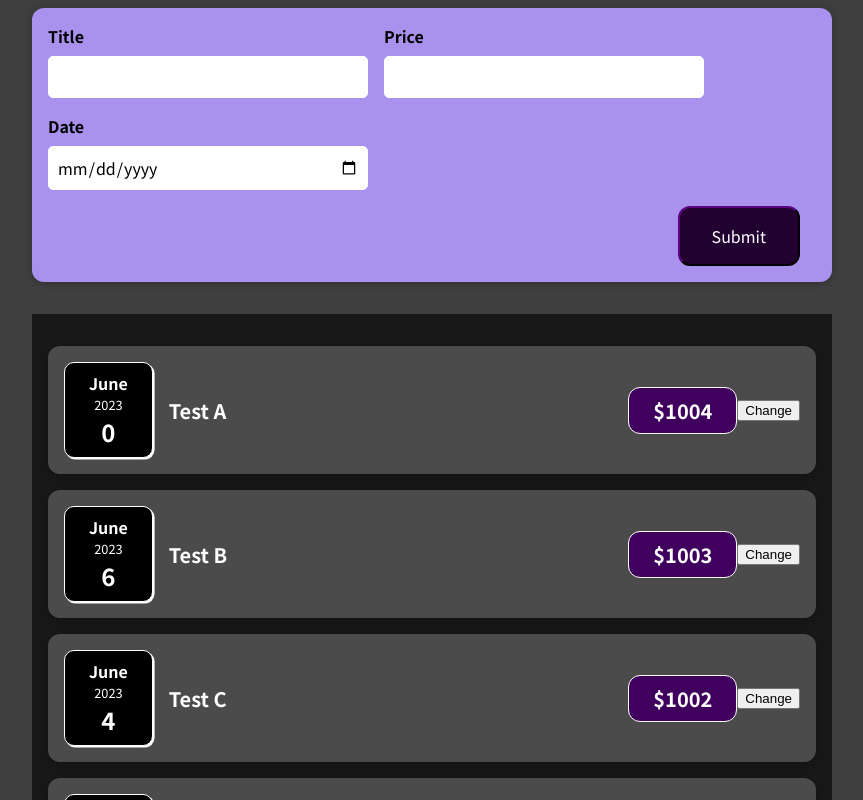
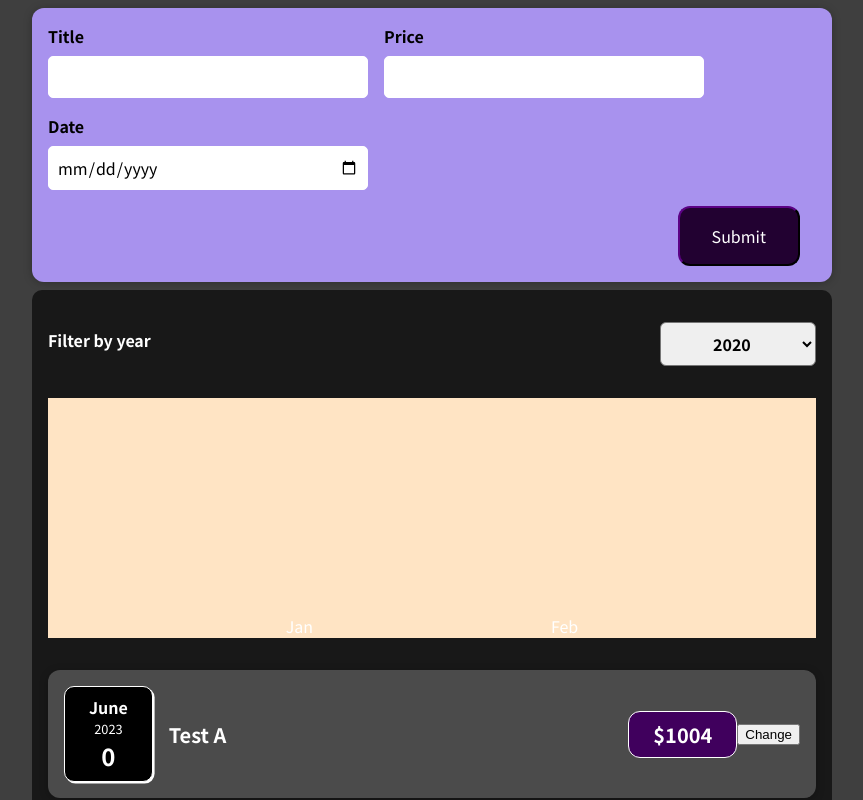
Before and after one commit to LuxuryFi/react-learn, a React (Create React App) app: page / in a window 1280 px wide. Shown: the top 800 px of the page, without its empty margins (208-1071 px from the left). Built offline with nearby package versions, Linux system fonts and the light colour scheme.

Commit message:
Add filter

```diff
--- a/src/App.js
+++ b/src/App.js
@@ -25,10 +25,15 @@
       date: new Date(2023, 5, 23)
     }
   ]
+
+  const filterChangeHandler = () => {
+
+  }
+
   return (
     <div>
       <NewExpense></NewExpense>
-      <Expense expenses={expenses}></Expense>
+      <Expense expenses={expenses} onFilterChange={filterChangeHandler}></Expense>
       <h2>Let's get started!</h2>
     </div>
   );
--- a/src/components/Expenses/Expense.css
+++ b/src/components/Expenses/Expense.css
@@ -1,8 +1,6 @@
 .expense {
-    background-color: #181818;
     padding: 1rem;
     width: 50rem;
     max-width: 95%;
-    margin: 2rem auto;
-
+    margin: 0 auto;
 }
--- a/src/components/Expenses/Expense.js
+++ b/src/components/Expenses/Expense.js
@@ -1,11 +1,19 @@
 import Card from '../UI/Card';
 import './Expense.css'
+import ExpenseFilter from './ExpenseFilter';
 import ExpenseItem from "./ExpenseItem";
 
 export default function Expense (props) {
+    const filterChangeHandler = year => {
+        props.onFilterChange(year);
+    }
+
     const expenses = props.expenses;
     return (
-        <Card className="expense">
+        <div>
+
+            <Card className="expense">
+            <ExpenseFilter onFilterChange={filterChangeHandler}></ExpenseFilter>
             {expenses.map((expense => {
                 return(
                 <ExpenseItem
@@ -13,6 +21,8 @@
             ></ExpenseItem>)
             }))}
         </Card>
+        </div>
+
 
     )
 }
--- /dev/null
+++ b/src/components/Expenses/ExpenseFilter.css
@@ -0,0 +1,36 @@
+.expenses-filter {
+    color: white;
+    margin: 0 auto;
+  }
+
+  .expenses-filter__control {
+    display: flex;
+    width: 100%;
+    padding: 1rem 0;
+    align-items: center;
+    justify-content: space-between;
+    margin: 0 0;
+  }
+
+  .expenses-filter label {
+    font-weight: bold;
+    margin-bottom: 0.5rem;
+  }
+
+  .expenses-filter select {
+    font: inherit;
+    padding: 0.5rem 3rem;
+    font-weight: bold;
+    border-radius: 6px;
+  }
+
+.expense-filter__chart {
+    background-color: bisque;
+    width: 100%;
+    height: 15rem;
+    display: flex;
+    flex-direction: row;
+    flex-wrap: wrap;
+    justify-content: space-evenly;
+    align-items: flex-end;
+}
--- /dev/null
+++ b/src/components/Expenses/ExpenseFilter.js
@@ -0,0 +1,37 @@
+import React from 'react';
+import './ExpenseFilter.css'
+
+const ExpenseFilter = (props) => {
+    const changeHandler = (event) => {
+        const year = event.target.value;
+        props.onFilterChange(year);
+    }
+
+    return (
+        <div className="expenses-filter">
+            <div className="expenses-filter__control">
+                <label>Filter by year</label>
+                <select onChange={changeHandler}>
+                    <option value="2020">2020</option>
+                    <option value="2021">2021</option>
+                    <option value="2022">2022</option>
+                    <option value="2023">2023</option>
+                </select>
+            </div>
+            <div className="expenses-filter__control">
+                <div className="expense-filter__chart">
+                    <div className="expense-filter__bar">
+                        <div className="expense-filter__bar__label">Jan</div>
+                        <div className="expense-filter__bar__value" ></div>
+                    </div>
+                    <div className="expense-filter__bar">
+                        <div className="expense-filter__bar__label">Feb</div>
+                        <div className="expense-filter__bar__value"></div>
+                    </div>
+                </div>
+            </div>
+        </div>
+    )
+}
+
+export default ExpenseFilter;
--- a/src/components/UI/Card.css
+++ b/src/components/UI/Card.css
@@ -0,0 +1,4 @@
+.card {
+    background-color: #181818;
+    border-radius: 10px;
+}
```
